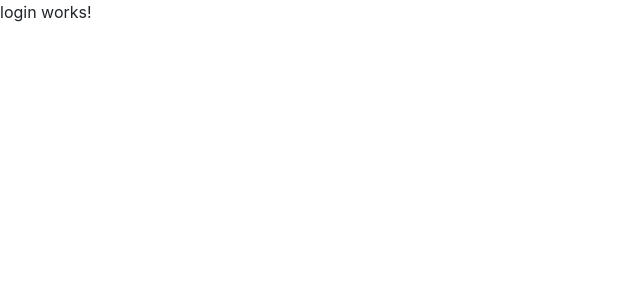
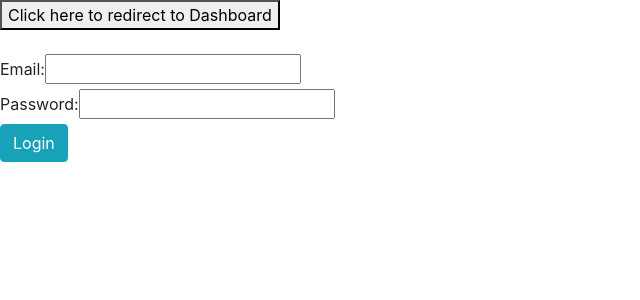
Before and after one commit to rajeshm207/my-app-feb25, an Angular app: page / in a window 1280 px wide. Shown: the top 300 px of the page, without its empty margins (0-640 px from the left). Built offline with nearby package versions, Linux system fonts and the light colour scheme.

Commit message:
login functionality and gurad applying to login page

```diff
--- /dev/null
+++ b/src/app/authentication.guard.ts
@@ -0,0 +1,23 @@
+import { Injectable } from '@angular/core';
+import { ActivatedRouteSnapshot, CanActivate, Router, RouterStateSnapshot, UrlTree } from '@angular/router';
+import { Observable } from 'rxjs';
+
+@Injectable({
+  providedIn: 'root'
+})
+export class AuthenticationGuard implements CanActivate {
+  constructor(private _router:Router){}
+  canActivate(
+    route: ActivatedRouteSnapshot,
+    state: RouterStateSnapshot): Observable<boolean | UrlTree> | Promise<boolean | UrlTree> | boolean | UrlTree {
+      if(sessionStorage.getItem('token')){
+        return true;
+      }else{
+        alert("Need to login for accessing this page");
+        this._router.navigateByUrl('');
+        return false;
+      }
+
+  }
+
+}
--- a/src/app/create-vehicle/create-vehicle.component.html
+++ b/src/app/create-vehicle/create-vehicle.component.html
@@ -1,3 +1,7 @@
+<h1 *ngIf="!id">Create Vehicle</h1>
+<h1 *ngIf="id">Update Vehicle</h1>
+
+<h1>{{id?'update Vehicle':'Create Vehicle'}}</h1>
 <form [formGroup]="vehicleForm">
 
     <label>Vehicle Name:</label>
@@ -8,5 +12,5 @@
     <input type="text"  formControlName="cost"><br>
     <label>Fuel:</label>
     <input type="text"  formControlName="fuel"><br>
-    <button (click)="create()" class="btn btn-info">Create Vehicle</button>
+    <button (click)="create()" class="btn btn-info" >{{id?'update Vehicle':'Create Vehicle'}}</button>
 </form>
--- a/src/app/create-vehicle/create-vehicle.component.ts
+++ b/src/app/create-vehicle/create-vehicle.component.ts
@@ -25,6 +25,7 @@ export class CreateVehicleComponent {
         alert("Internal Server Error!")
       }
     )
+    if(this.id){
     _vehicleService.getVehicle(this.id).subscribe(
       (data:any)=>{
         console.log(data);
@@ -33,6 +34,7 @@ export class CreateVehicleComponent {
         alert("Internal Server Error!")
       }
     )
+  }
   }
 
   create(){
--- /dev/null
+++ b/src/app/login.service.ts
@@ -0,0 +1,14 @@
+import { HttpClient } from '@angular/common/http';
+import { Injectable } from '@angular/core';
+import { Observable } from 'rxjs';
+
+@Injectable({
+  providedIn: 'root'
+})
+export class LoginService {
+
+  constructor( private _httpClient:HttpClient) { }
+  login(data:any):Observable<any>{
+    return this._httpClient.post("https://reqres.in/api/login",data)
+  }
+}
--- a/src/app/login/login.component.html
+++ b/src/app/login/login.component.html
@@ -1 +1,8 @@
-<p>login works!</p>
+<button routerLink="/dashboard"> Click here to redirect to Dashboard</button><br><br>
+<form [formGroup]="loginForm">
+    <label>Email:</label>
+    <input type="email" formControlName="email"><br>
+    <label>Password:</label>
+    <input type="password" formControlName="password"><br>
+    <button class="btn btn-info" (click)="login()">Login</button>
+</form>
--- a/src/app/login/login.component.ts
+++ b/src/app/login/login.component.ts
@@ -1,4 +1,7 @@
 import { Component } from '@angular/core';
+import { FormControl, FormGroup } from '@angular/forms';
+import { LoginService } from '../login.service';
+import { Router } from '@angular/router';
 
 @Component({
   selector: 'app-login',
@@ -6,5 +9,24 @@ import { Component } from '@angular/core';
   styleUrls: ['./login.component.css']
 })
 export class LoginComponent {
+  public loginForm:FormGroup= new FormGroup({
+    email:new FormControl(),
+    password: new FormControl()
+  })
+  constructor(private _loginService:LoginService, private _router:Router){}
+  login(){
+    console.log(this.loginForm.value);
+    this._loginService.login(this.loginForm.value).subscribe(
+      (data:any)=>{
+        console.log(data);
+        alert("Login Successful");
+        sessionStorage.setItem('token',data.token);
+        this._router.navigateByUrl("/dashboard");
+      },(err:any)=>{
+        alert("Internal Server Error!")
+      }
+    )
+
+  }
 
 }
--- a/src/app/vehicle.service.ts
+++ b/src/app/vehicle.service.ts
@@ -9,31 +9,32 @@ import { observableToBeFn } from 'rxjs/internal/testing/TestScheduler';
 export class VehicleService {
 
   constructor(private _httpClient:HttpClient) { }
+  baseUrl:string="https://6128991386a213001729f9df.mockapi.io/test/v1/jurisdiction";
   getVehicles():Observable<any>{
-    return this._httpClient.get("https://6128991386a213001729f9df.mockapi.io/test/v1/jurisdiction")
+    return this._httpClient.get(this.baseUrl)
   }
 
   getVehicle(id:any):Observable<any>{
-    return this._httpClient.get("https://6128991386a213001729f9df.mockapi.io/test/v1/jurisdiction/"+id)
+    return this._httpClient.get(this.baseUrl+"/"+id)
   }
 
   getFilteredVechicles(term:any):Observable<any>{
-    return this._httpClient.get("https://6128991386a213001729f9df.mockapi.io/test/v1/jurisdiction?filter="+term);
+    return this._httpClient.get(this.baseUrl+"?filter="+term);
   }
   getSortedVechicles(column:any,order:any):Observable<any>{
-    return this._httpClient.get("https://6128991386a213001729f9df.mockapi.io/test/v1/jurisdiction?sortBy="+column+"&order="+order);
+    return this._httpClient.get(this.baseUrl+"?sortBy="+column+"&order="+order);
   }
   deleteVehicle(id:any):Observable<any>{
-    return this._httpClient.delete("https://6128991386a213001729f9df.mockapi.io/test/v1/jurisdiction/"+id);
+    return this._httpClient.delete(this.baseUrl+"/"+id);
   }
 
   getPaginatedVechicles(limit:any,page:any):Observable<any>{
-    return this._httpClient.get("https://6128991386a213001729f9df.mockapi.io/test/v1/jurisdiction?limit="+limit+"&page="+page);
+    return this._httpClient.get(this.baseUrl+"?limit="+limit+"&page="+page);
   }
   createVehicle(data:any):Observable<any>{
-    return this._httpClient.post("https://6128991386a213001729f9df.mockapi.io/test/v1/jurisdiction",data);
+    return this._httpClient.post(this.baseUrl,data);
   }
   updateVehicle(id:any,data:any):Observable<any>{
-    return this._httpClient.put("https://6128991386a213001729f9df.mockapi.io/test/v1/jurisdiction/"+id,data);
+    return this._httpClient.put(this.baseUrl+"/"+id,data);
   }
 }
```
Also changed, not shown: src/app/app-routing.module.ts (+13 -7 lines), 2 other files (tests, documents, lock files or other folders).
